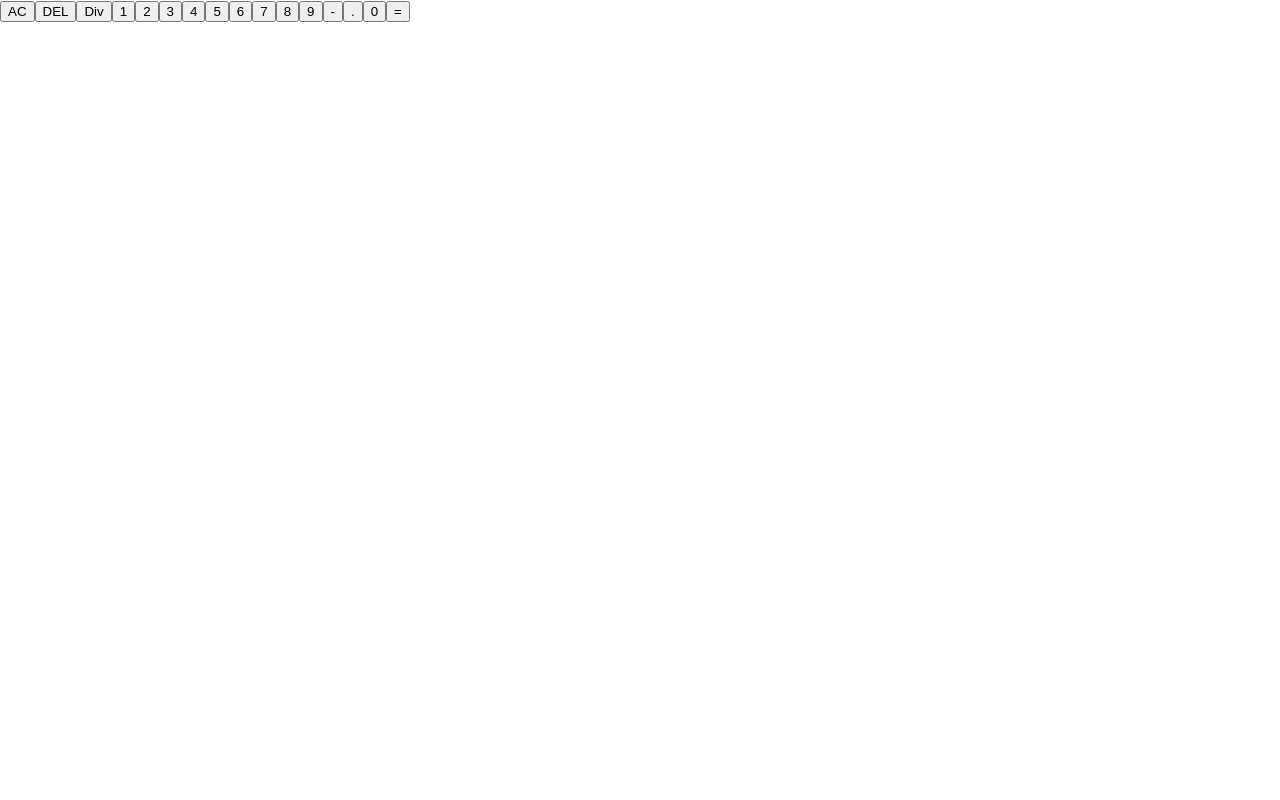
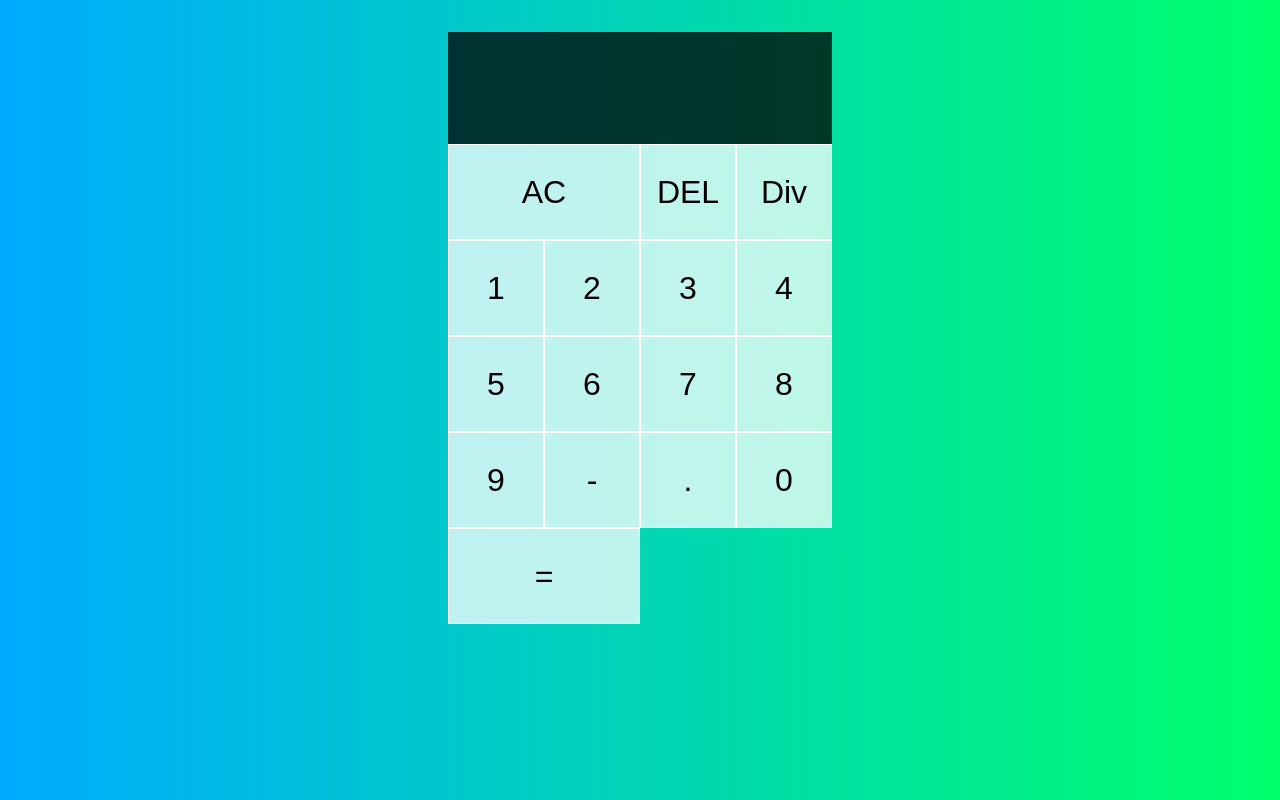
Before and after one commit to jacksolaro/calculator-app, a React (Create React App) app: page / in a window 1280 px wide. Built offline with nearby package versions, Linux system fonts and the light colour scheme.

Commit message:
adding styling

```diff
--- a/src/App.css
+++ b/src/App.css
@@ -1,38 +1,54 @@
-.App {
-  text-align: center;
+*, *::before, *::after {
+  box-sizing: border-box;
 }
 
-.App-logo {
-  height: 40vmin;
-  pointer-events: none;
+body {
+  margin: 0;
+  background: linear-gradient(to right, #00AAFF,#00FF6C)
 }
 
-@media (prefers-reduced-motion: no-preference) {
-  .App-logo {
-    animation: App-logo-spin infinite 20s linear;
-  }
+.calculator-grid {
+  display: grid;
+  margin-top: 2rem;
+  justify-content: center;
+  grid-template-columns: repeat(4, 6rem);
+  grid-template-rows: minmax(7rem, auto) repeat(5, 6rem);
 }
 
-.App-header {
-  background-color: #282c34;
-  min-height: 100vh;
-  display: flex;
-  flex-direction: column;
-  align-items: center;
-  justify-content: center;
-  font-size: calc(10px + 2vmin);
-  color: white;
+.calculator-grid > button {
+  cursor: pointer;
+  font-size: 2rem;
+  border: 1px solid white;
+  outline: none;
+  background-color: rgb(255,255,255,.75);
 }
 
-.App-link {
-  color: #61dafb;
+.calculator-grid > button:hover, .calculator-grid > button:focus {
+ background-color: rgba(255,255,255,.9);
 }
 
-@keyframes App-logo-spin {
-  from {
-    transform: rotate(0deg);
-  }
-  to {
-    transform: rotate(360deg);
-  }
+.span-two {
+  grid-column: span 2;
 }
+
+.output {
+  grid-column: 1 / -1;
+  background-color: rgba(0,0,0,.75);
+  display:flex;
+  flex-direction: column;
+  align-items: flex-end;
+  justify-content: space-around;
+  padding: .75rem;
+  word-wrap: break-word;
+  word-break: break-all;
+}
+
+.output .previous-operand {
+color: rgba(255,255,255.75);
+font-size: 1.5rem;
+}
+
+.output .current-operand {
+color: white;
+font-size: 2.5rem;
+}
```
